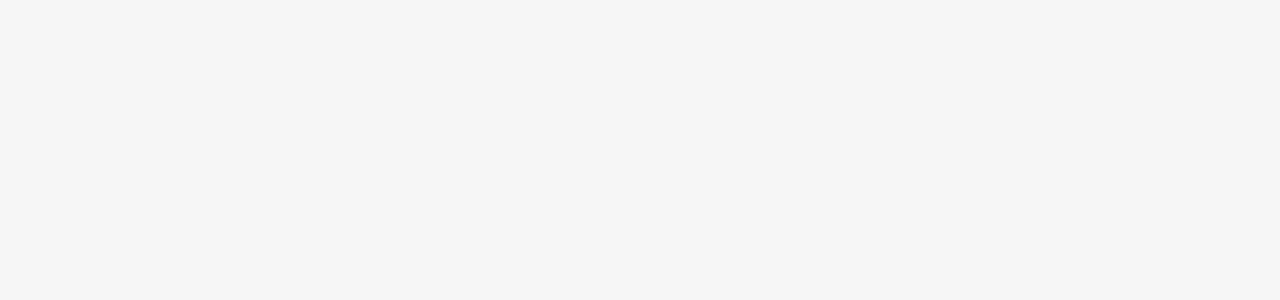
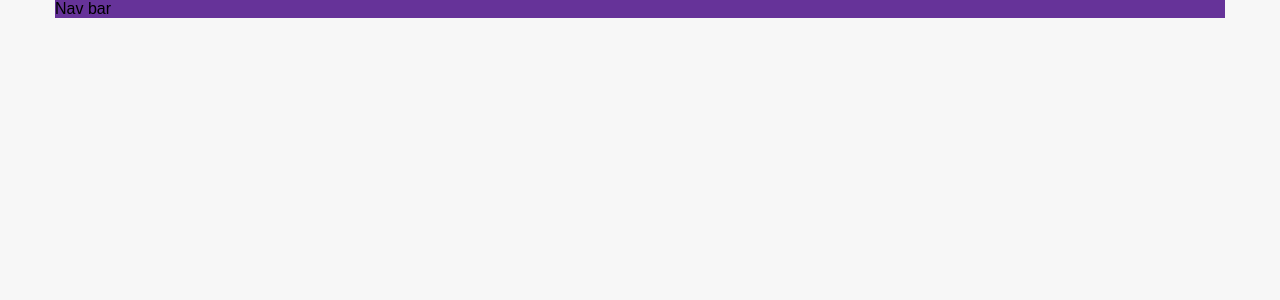
Before and after one commit to AdamKhelladi/ilvamobilya-store, a React (Create React App) app: page / in a window 1280 px wide. Shown: the top 300 px of the page. Built offline with nearby package versions, Linux system fonts and the light colour scheme.

Commit message:
Add Navbar component

```diff
--- a/src/App.css
+++ b/src/App.css
@@ -59,40 +59,7 @@
   color: var(--text-primary);
 }
 
-.App .project-container {
-  /* max-width: 1200px;
-  height: 100%; */
-  margin: 0 auto;
-  /* padding: 0 20px; */
-
+.App .container {
   font-family: "Oswald", sans-serif;
   position: relative;
 }
-
-/* Media Responsive */
-
-/* @media (max-width: 1100px) {
-  .App .project-container {
-    max-width: 80%;
-    padding: 0 24px;
-  }
-}
-
-@media (max-width: 992px) {
-  .App .project-container {
-    max-width: 100%;
-    padding: 0 24px;
-  }
-}
-
-@media (max-width: 768px) {
-  .App .project-container {
-    padding: 0 20px;
-  }
-}
-
-@media (max-width: 500px) {
-  .App .project-container {
-    padding: 0 12px;
-  }
-} */
--- a/src/App.js
+++ b/src/App.js
@@ -1,10 +1,11 @@
 import './App.css';
+import Navbar from './components/Navbar/Navbar';
 
 function App() {
   return (
     <div className="App">
-      <div className="project-container">
-
+      <div className="container">
+        <Navbar />
       </div>
     </div>
   );
--- /dev/null
+++ b/src/components/Navbar/Navbar.css
@@ -0,0 +1,4 @@
+.navbar-container {
+  width: 100%;
+  background-color: rebeccapurple;
+}
--- /dev/null
+++ b/src/components/Navbar/Navbar.jsx
@@ -0,0 +1,7 @@
+import "./Navbar.css";
+
+export default function Navbar() {
+  return (
+    <div className="navbar-container">Nav bar</div>
+  )
+}
```
